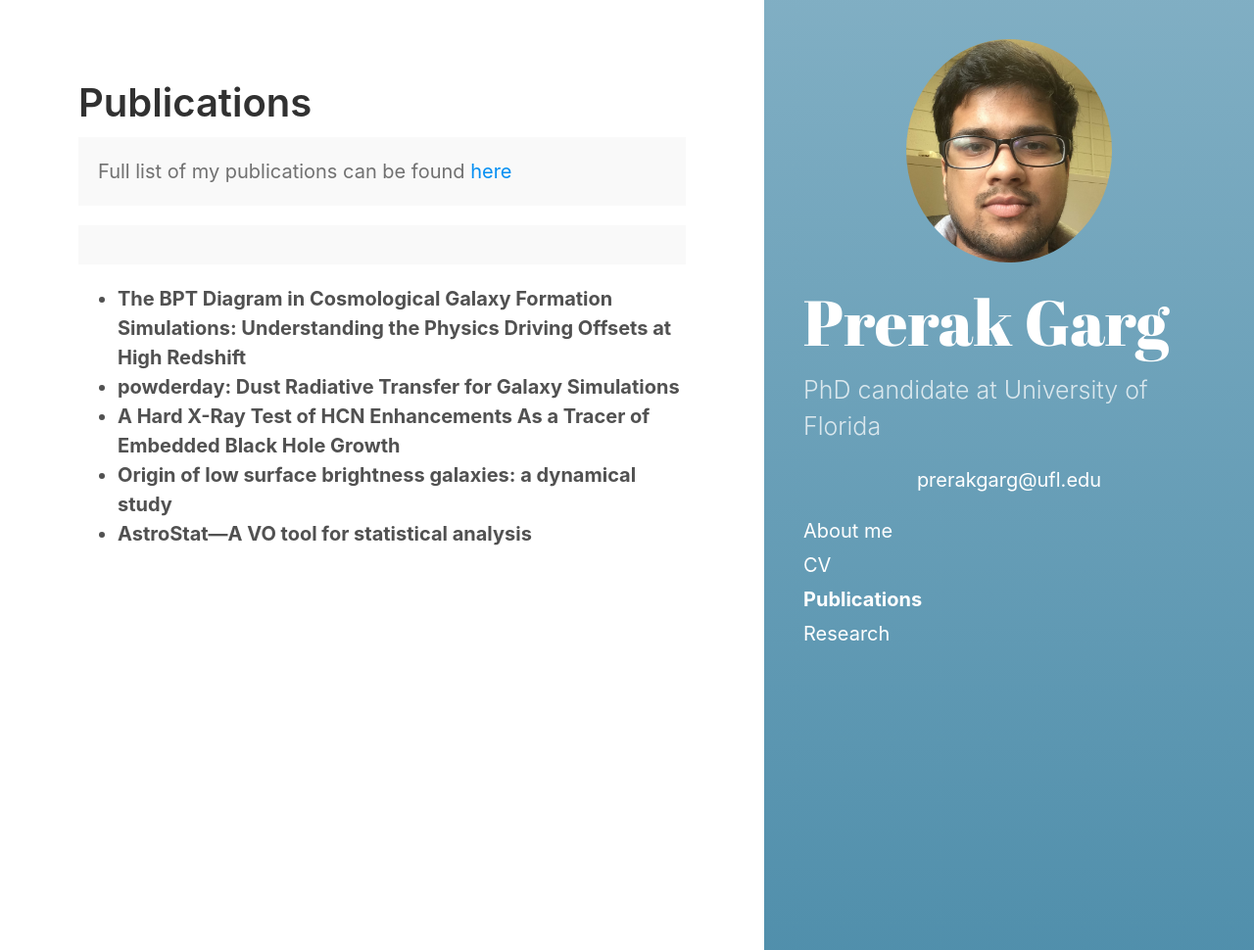
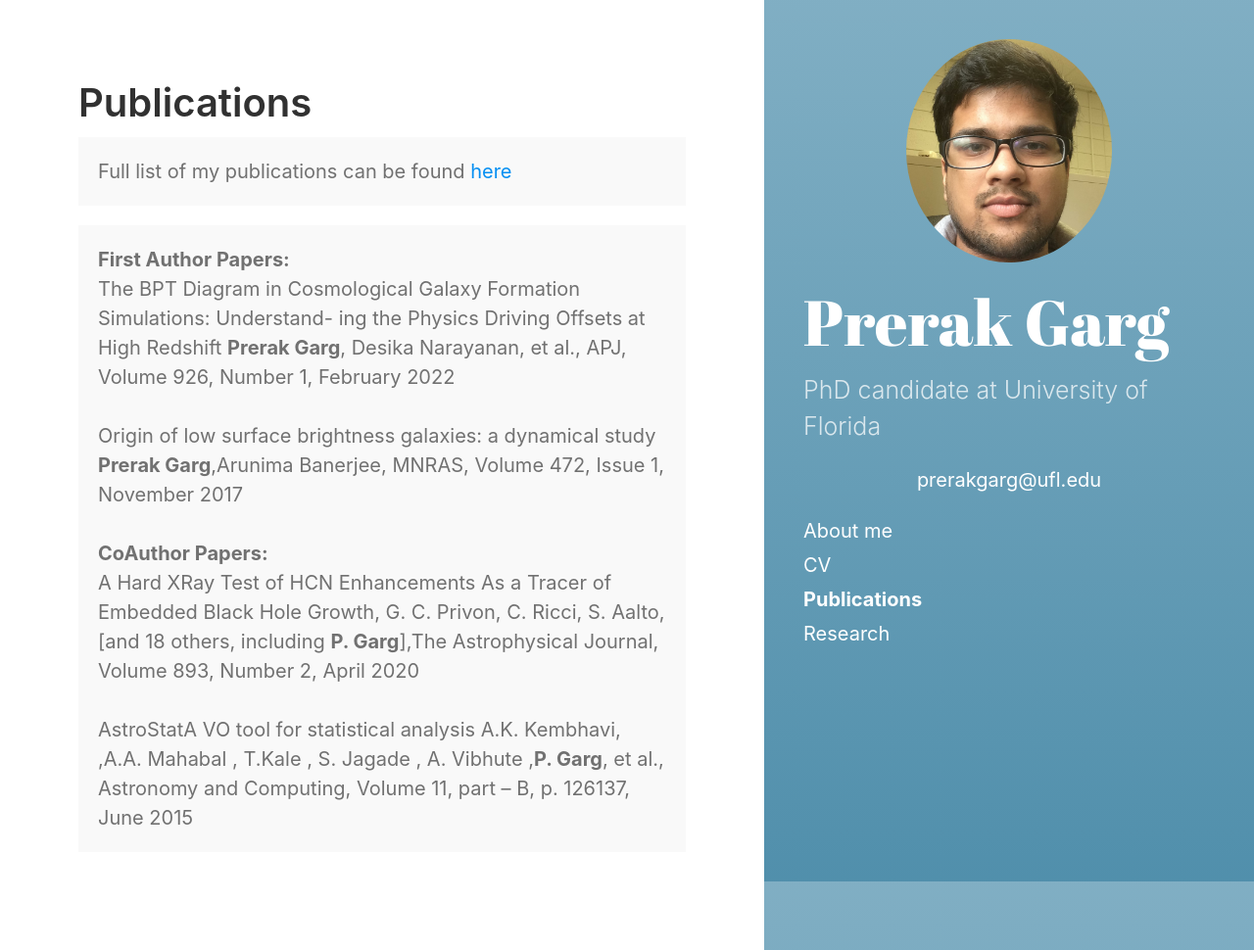
Before and after one commit to prerakgarg07/prerakgarg07.github.io, a Jekyll site: the page built from category/Publications.md, in a window 1280 px wide and 970 px high. Shown: the whole window at 98% size. Built offline with Jekyll 4.4.1, drawn with Linux system fonts in a browser that asks for light colours.

Commit message:
updating publication

```diff
--- a/category/Publications.md
+++ b/category/Publications.md
@@ -9,11 +9,21 @@ Full list of my publications can be found <a href="https://orcid.org/0000-0002-5
 
 
 <p class="message">
-<ul>
-  <li><b>The BPT Diagram in Cosmological Galaxy Formation Simulations: Understanding the Physics Driving Offsets at High Redshift</b></li>
-  <li><b>powderday: Dust Radiative Transfer for Galaxy Simulations</b></li>
-  <li><b>A Hard X-Ray Test of HCN Enhancements As a Tracer of Embedded Black Hole Growth</b></li>
-  <li><b>Origin of low surface brightness galaxies: a dynamical study</b></li>
-  <li><b>AstroStat—A VO tool for statistical analysis</b></li>
-</ul>
+<b>First Author Papers:</b>
+<br>
+The BPT Diagram in Cosmological Galaxy Formation Simulations: Understand-
+ing the Physics Driving Offsets at High Redshift
+<b>Prerak Garg</b>, Desika Narayanan, et al., APJ, Volume 926, Number 1, February 2022
+<br><br>
+Origin of low surface brightness galaxies: a dynamical study
+<b>Prerak Garg</b>,Arunima Banerjee, MNRAS, Volume 472, Issue 1, November 2017
+<br><br>
+<b>Co­Author Papers:</b>
+<br>
+A Hard X­Ray Test of HCN Enhancements As a Tracer of Embedded Black Hole
+Growth, G. C. Privon, C. Ricci, S. Aalto, [and 18 others, including <b>P. Garg</b>],The
+Astrophysical Journal, Volume 893, Number 2, April 2020
+<br><br>
+AstroStat­A VO tool for statistical analysis
+A.K. Kembhavi, ,A.A. Mahabal , T.Kale , S. Jagade , A. Vibhute ,<b>P. Garg</b>, et al., Astronomy and Computing, Volume 11, part – B, p. 126­137, June 2015
 </p>
```
